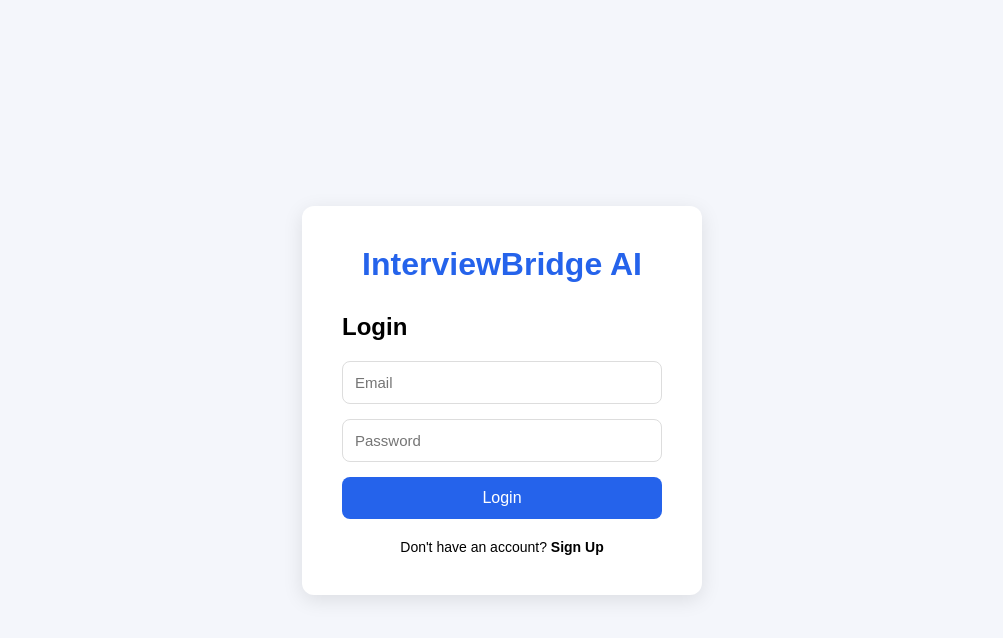
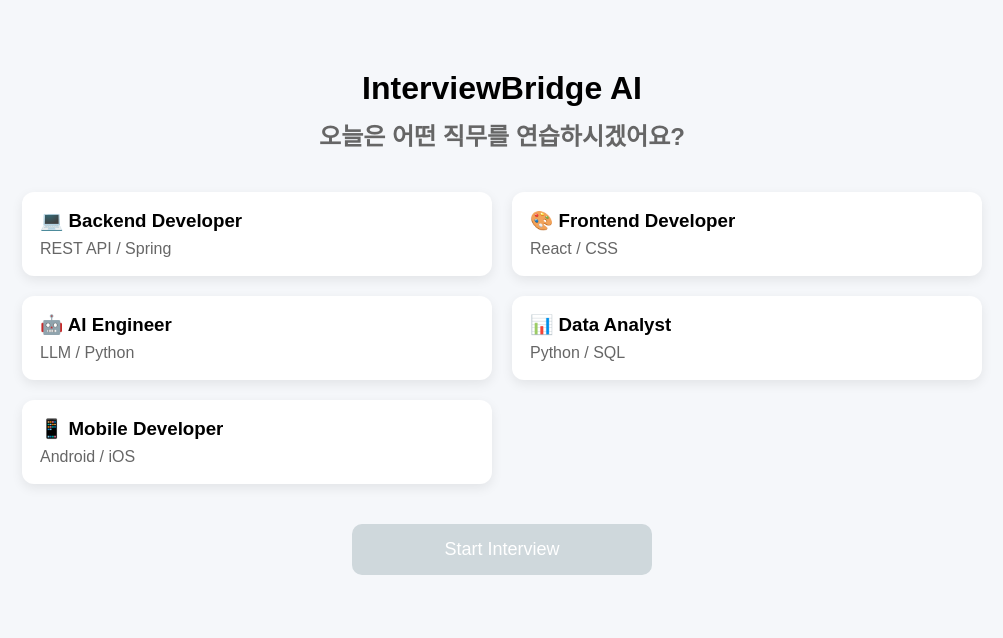
Before and after one commit to seonjeong20/interviewbridge-ai, a React app in the folder frontend/: page /dashboard in a window 1280 px wide. Shown: the top 638 px of the page, without its empty margins (138-1141 px from the left). Built offline with nearby package versions, Linux system fonts and the light colour scheme; the HTML template or start-up script is replaced by a standard one.

Commit message:
feat: implement dashboard job selection

```diff
--- a/frontend/package.json
+++ b/frontend/package.json
@@ -11,7 +11,8 @@
   },
   "dependencies": {
     "react": "^19.2.7",
-    "react-dom": "^19.2.7"
+    "react-dom": "^19.2.7",
+    "react-router-dom": "^7.18.1"
   },
   "devDependencies": {
     "@eslint/js": "^10.0.1",
--- a/frontend/src/App.jsx
+++ b/frontend/src/App.jsx
@@ -1,7 +1,23 @@
-import Login from "./pages/Login";
+import { BrowserRouter, Routes, Route } from "react-router-dom";
+
+import Login from "./pages/Login/Login";
+import Dashboard from "./pages/Dashboard/Dashboard";
+import Interview from "./pages/Interview/Interview";
 
 function App() {
-  return <Login />;
+    return (
+        <BrowserRouter>
+
+            <Routes>
+
+                <Route path="/" element={<Login />} />
+                <Route path="/dashboard" element={<Dashboard />} />
+                <Route path="/interview" element={<Interview />} />
+
+            </Routes>
+
+        </BrowserRouter>
+    );
 }
 
 export default App;
--- /dev/null
+++ b/frontend/src/components/JobCard/JobCard.css
@@ -0,0 +1,28 @@
+.job-card {
+    background: white;
+    border-radius: 12px;
+    padding: 18px;
+    box-shadow: 0 4px 12px rgba(0,0,0,0.08);
+    cursor: pointer;
+    transition: 0.2s;
+}
+
+.job-card:hover {
+    transform: translateY(-6px);
+    border: 2px solid #2563eb;
+
+    box-shadow: 0 8px 20px rgba(0,0,0,0.15);
+}
+
+.job-card h3 {
+    margin-bottom: 8px;
+}
+
+.job-card p {
+    color: #666;
+}
+.job-card.selected {
+    border: 2px solid #2563eb;
+    background-color: #eef4ff;
+    box-shadow: 0 8px 20px rgba(37, 99, 235, 0.2);
+}
--- /dev/null
+++ b/frontend/src/components/JobCard/JobCard.jsx
@@ -0,0 +1,14 @@
+import "./JobCard.css"
+
+function JobCard({title, description, selected, onClick}) {
+    return (
+        <div className={`job-card ${selected ? "selected" : ""}`}
+            onClick={onClick}
+        >
+            <h3 className="job-title">{title}</h3>
+            <p className="job-description">{description}</p>
+        </div>
+    );
+}
+
+export default JobCard;
--- /dev/null
+++ b/frontend/src/pages/Dashboard/Dashboard.css
@@ -0,0 +1,41 @@
+.dashboard-container {
+    max-width: 1000px;
+    margin: 50px auto;
+    padding: 20px;
+}
+
+.dashboard-container h1 {
+    text-align: center;
+    margin-bottom: 10px;
+}
+
+.dashboard-container h2 {
+    text-align: center;
+    margin-bottom: 40px;
+    color: #666;
+}
+
+.job-grid {
+    display: grid;
+    grid-template-columns: repeat(2, 1fr);
+    gap: 20px;
+}
+
+.start-button {
+    display: block;
+    width: 300px;
+    margin: 40px auto;
+    padding: 15px;
+    border: none;
+    border-radius: 10px;
+    font-size: 18px;
+    background-color: #2563eb;
+    color: white;
+    cursor: pointer;
+    transition: .2s;
+}
+
+.start-button:disabled {
+    background-color: #cfd8dc;
+    cursor: not-allowed;
+}
--- /dev/null
+++ b/frontend/src/pages/Dashboard/Dashboard.jsx
@@ -0,0 +1,64 @@
+import JobCard from "../../components/JobCard/JobCard";
+import "./Dashboard.css";
+import { useState } from "react";
+import { useNavigate } from "react-router-dom";
+
+function Dashboard() {
+
+  const navigate = useNavigate();
+
+  const [selectedJob, setSelectedJob] = useState(null);
+
+  const jobs = [
+    {
+      title: "💻  Backend Developer",
+      description: "REST API / Spring",
+    },
+    {
+      title: "🎨  Frontend Developer",
+      description: "React / CSS",
+    },
+    {
+      title: "🤖  AI Engineer",
+      description: "LLM / Python",
+    },
+    {
+      title: "📊  Data Analyst",
+      description: "Python / SQL",
+    },
+    {
+      title: "📱  Mobile Developer",
+      description: "Android / iOS",
+    },
+  ];
+
+  return (
+    <div className="dashboard-container">
+      <h1>InterviewBridge AI</h1>
+
+      <h2>오늘은 어떤 직무를 연습하시겠어요?</h2>
+
+      <div className="job-grid">
+        {jobs.map((job) => (
+          <JobCard
+            key={job.title}
+            title={job.title}
+            description={job.description}
+            selected={selectedJob === job.title}
+            onClick={() => setSelectedJob(job.title)}
+          />
+        ))}
+      </div>
+
+      <button
+      className="start-button"
+      disabled={!selectedJob}
+      onClick={() => navigate("/interview")}
+      >
+        Start Interview
+      </button>
+    </div>
+  );
+}
+
+export default Dashboard;
--- /dev/null
+++ b/frontend/src/pages/Interview/Interview.jsx
@@ -0,0 +1,14 @@
+import "./Interview.css";
+
+function Interview() {
+
+    return(
+
+        <div>
+            <h1>Interview Page</h1>
+        </div>
+
+    );
+}
+
+export default Interview
--- a/frontend/src/pages/Login.css
+++ b/frontend/src/pages/Login/Login.css
@@ -75,6 +75,11 @@
   font-size: 14px;
 }
 
-signup-text strong{
-    cursor: pointer;
+.signup-link{
+  font-weight: bold;
+  cursor: pointer;
 }
+
+.signup-link:hover{
+  color: #2563eb;
+}
--- a/frontend/src/pages/Login.jsx
+++ b/frontend/src/pages/Login/Login.jsx
@@ -1,6 +1,10 @@
 import "./Login.css"
+import { useNavigate } from "react-router-dom";
 
 function Login() {
+
+        const navigate = useNavigate();
+
   return (
     <div className="login-container">
 
@@ -26,12 +30,15 @@ function Login() {
                 placeholder="Password"
             />
 
-            <button className="login-button">
+            <button
+                className="login-button"
+                onClick={() => navigate("/dashboard")}
+            >
                 Login
             </button>
 
             <p className="signup-text">
-                Don't have an account? <strong>Sign Up</strong>
+                Don't have an account? <span className="signup-link">Sign Up</span>
             </p>
 
         </div>
```
Also changed, not shown: frontend/src/pages/Interview/Interview.css (added), 1 other file (tests, documents, lock files or other folders).
